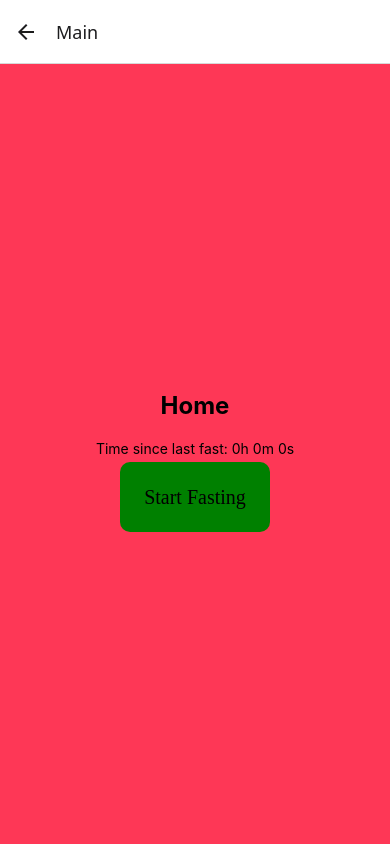
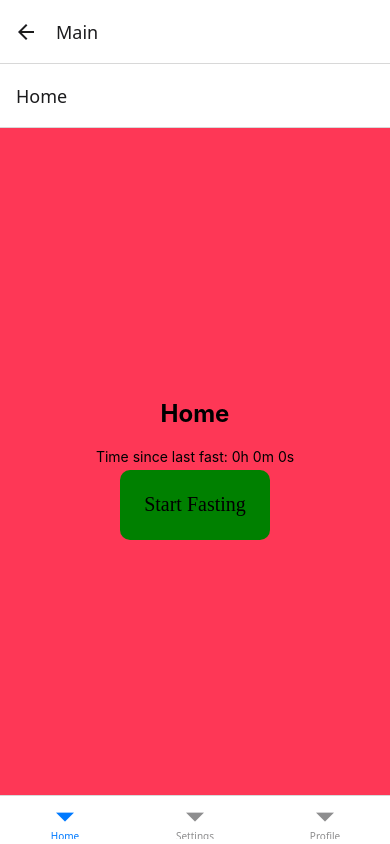
Before and after one commit to TomNedow/FastTrack, a React Native app: screen /Main in a window 390 px wide. Built offline with nearby package versions, Linux system fonts and the light colour scheme.

Commit message:
i fucked it

```diff
--- a/App.js
+++ b/App.js
@@ -1,22 +1,39 @@
 import { createStackNavigator } from '@react-navigation/stack';
+import { createBottomTabNavigator } from '@react-navigation/bottom-tabs';
 import { NavigationContainer } from '@react-navigation/native';
 import LoginScreen from './app/screens/LoginScreen';
 import MainPage from './app/screens/MainPage';
-import WelcomeScreen1 from './app/screens/WelcomeScreen'
+import WelcomeScreen1 from './app/screens/WelcomeScreen';
 import WelcomeScreen2 from './app/screens/WelcomeScreen2';
 import WelcomeScreen3 from './app/screens/WelcomeScreen3';
+import Settings from './app/screens/Settings';
+import Profile from './app/screens/Profile';
+
+import { SvgUri } from 'react-native-svg'; // Import for handling SVGs
+import Homepage from './app/assets/homepage.svg';
 
 const Stack = createStackNavigator();
+const Tab = createBottomTabNavigator();
+
+function TabNavigator() {
+  return (
+    <Tab.Navigator>
+      <Tab.Screen name="Home" component={MainPage} />
+      <Tab.Screen name="Settings" component={Settings} />
+      <Tab.Screen name="Profile" component={Profile} />
+    </Tab.Navigator>
+  );
+}
 
 export default function App() {
   return (
     <NavigationContainer>
       <Stack.Navigator>
-        <Stack.Screen name='Welcome1' component={WelcomeScreen1} />
+        <Stack.Screen name="Welcome1" component={WelcomeScreen1} />
         <Stack.Screen name="Welcome2" component={WelcomeScreen2} />
         <Stack.Screen name="Welcome3" component={WelcomeScreen3} />
         <Stack.Screen name="Login" component={LoginScreen} />
-        <Stack.Screen name="Main" component={MainPage} />
+        <Stack.Screen name="Main" component={TabNavigator} />
       </Stack.Navigator>
     </NavigationContainer>
   );
--- /dev/null
+++ b/app/screens/Profile.js
@@ -0,0 +1,8 @@
+import React from 'react';
+import { View, Text, TouchableOpacity, StyleSheet } from 'react-native';
+
+function Profile() {
+  return <Text>Profile: Mackabre</Text>;
+}
+
+export default Profile;
--- /dev/null
+++ b/app/screens/Settings.js
@@ -0,0 +1,8 @@
+import React from 'react';
+import { View, Text, TouchableOpacity, StyleSheet } from 'react-native';
+
+function Settings() {
+  return <Text>Settings</Text>;
+}
+
+export default Settings;
```
Also changed, not shown: metro.config.js (added, +12 -0 lines), package.json (+6 -3 lines), app/assets/homepage.svg (added), 1 other file (tests, documents, lock files or other folders).
